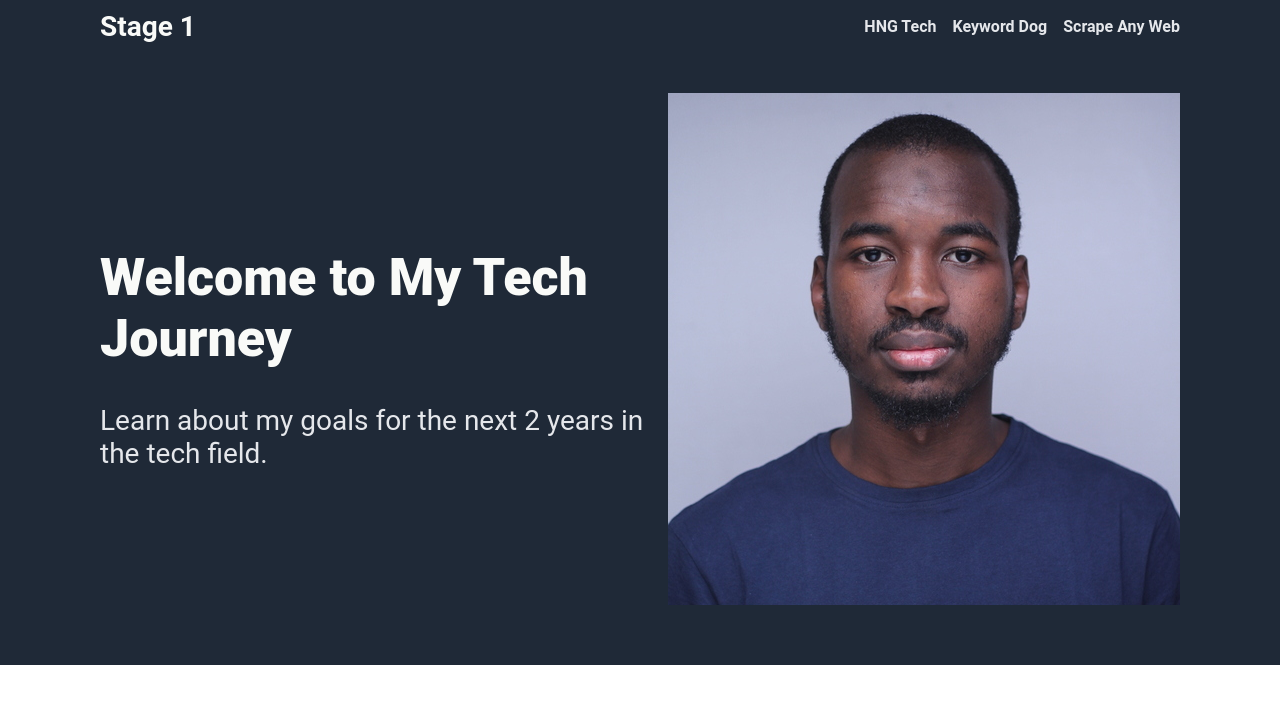
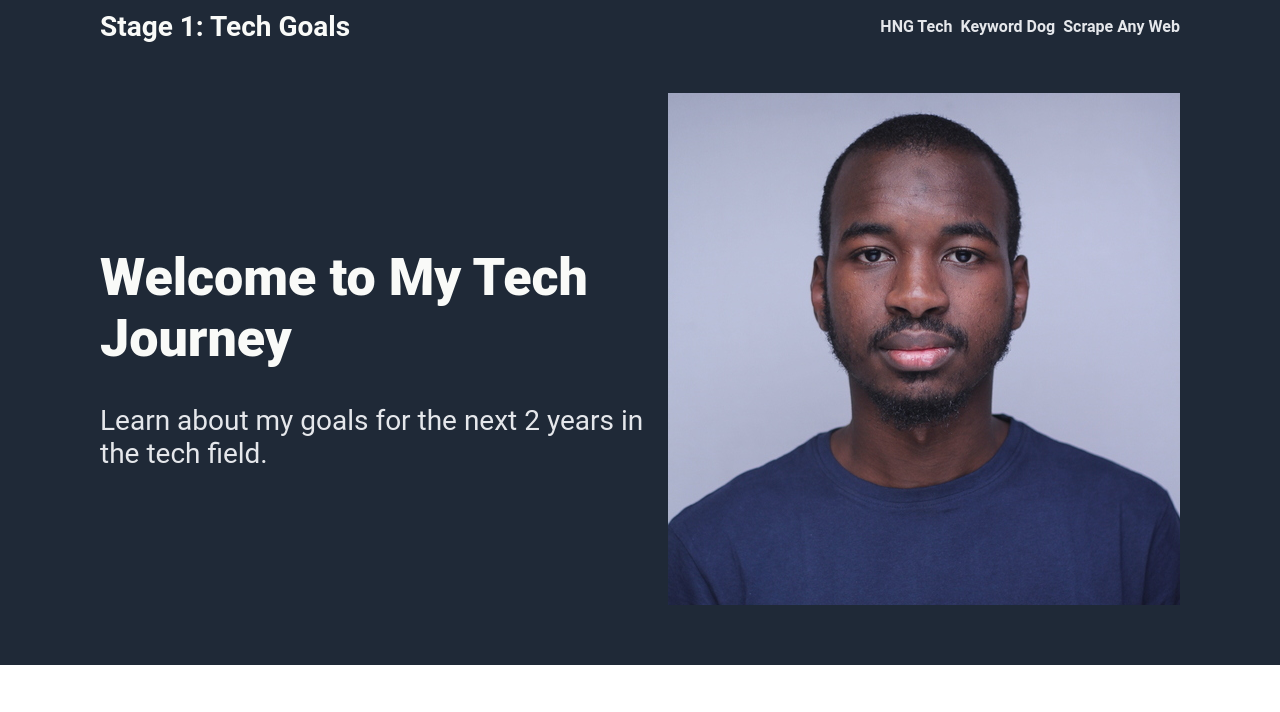
Before and after one commit to kojozcodes/stage-1-tech-goals, a plain HTML site: page index.html in a window 1280 px wide. Shown: the top 712 px of the page. Drawn offline with Linux system fonts and the light colour scheme.

Commit message:
update header text and style

```diff
--- a/index.html
+++ b/index.html
@@ -10,7 +10,7 @@
 <body>
     <div class="header">
         <div class="navbar">
-            <div class="header-logo">Stage 1</div>
+            <div class="header-logo">Stage 1: Tech Goals</div>
             <ul class="nav-links">
                 <a href="https://hng.tech/learn" data-testid="hngLink"><li class="link">HNG Tech</li></a>
                 <a href="https://keyword.dog" data-testid="keywordLink"><li class="link">Keyword Dog</li></a>
--- a/styles.css
+++ b/styles.css
@@ -28,7 +28,7 @@ body {
 
 ul {
   display: flex;
-  gap: 16px;
+  gap: 8px;
   list-style-type: none;
   margin: 0;
   padding: 0;
```
